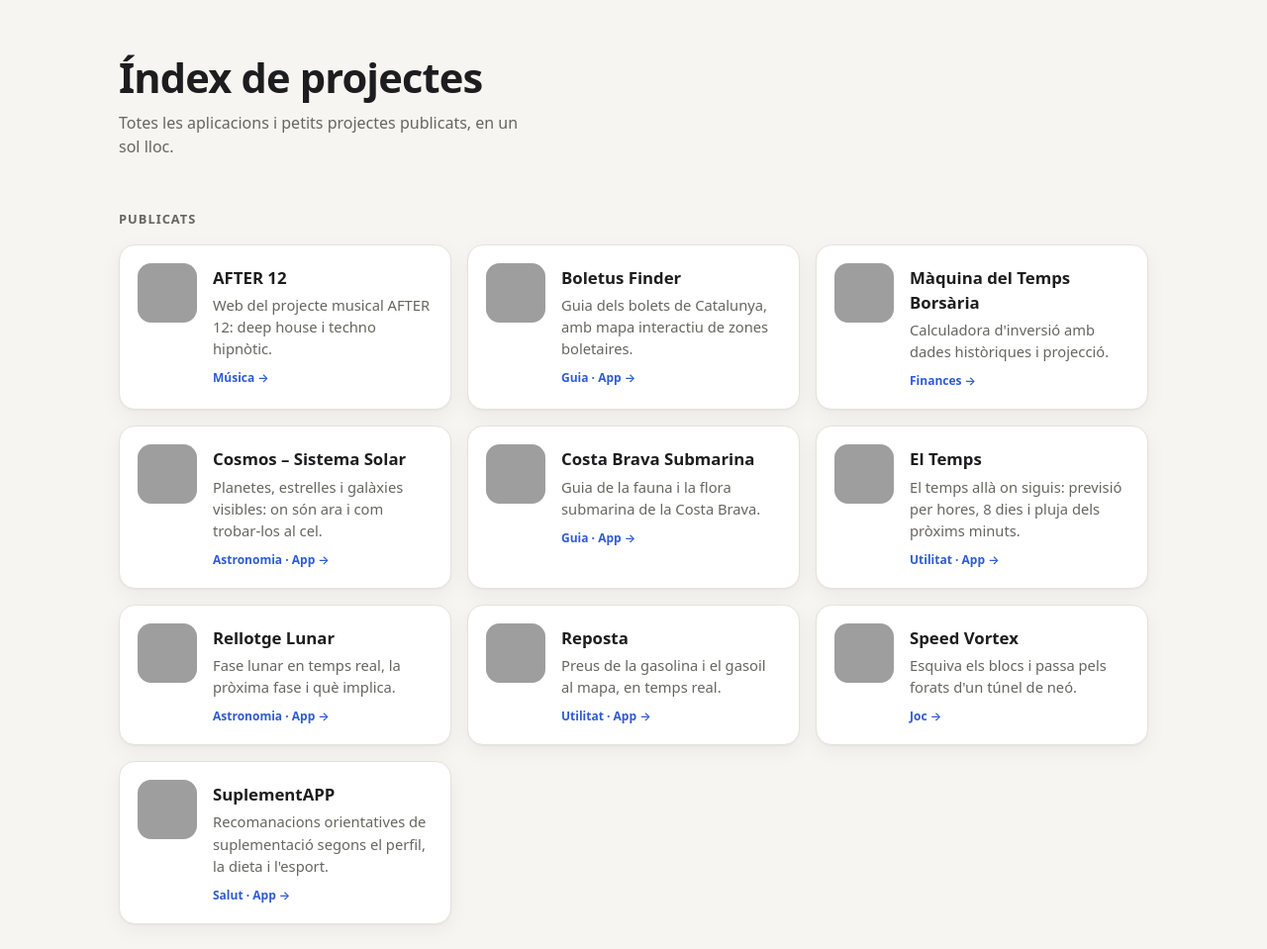
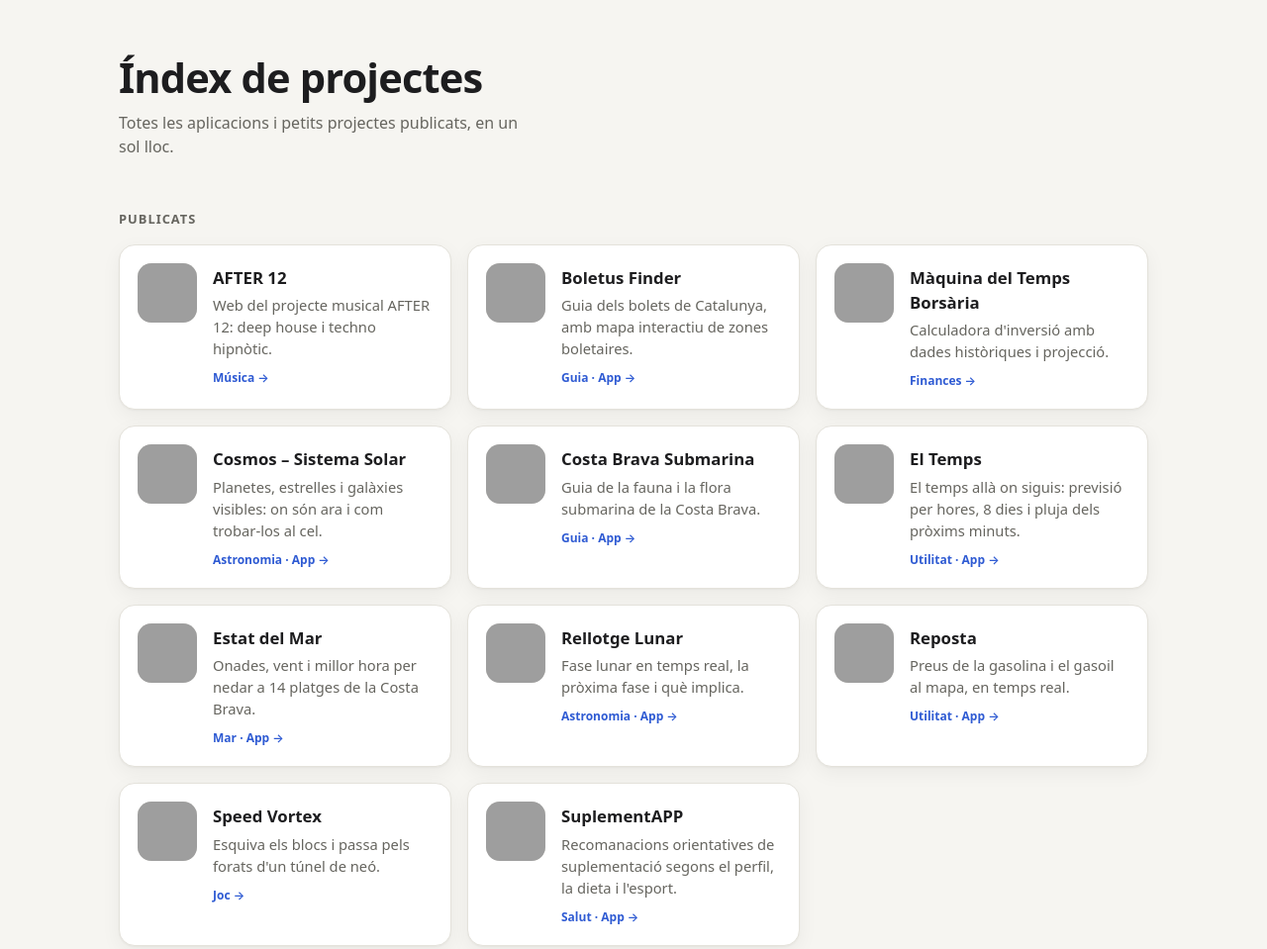
Before and after one commit to dddaviddd777/dddaviddd777.github.io, a plain HTML site: page index.html in a window 1280 px wide. Shown: the top 959 px of the page at 99% size. Drawn offline with Linux system fonts and the light colour scheme; grey boxes are pictures that could not be loaded.

Commit message:
Afegeix Estat del Mar a l'índex
Co-Authored-By: Claude Opus 5.5 <noreply@anthropic.com>

```diff
--- a/index.html
+++ b/index.html
@@ -119,6 +119,8 @@
       desc: "Guia de la fauna i la flora submarina de la Costa Brava.", tag: "Guia · App" },
     { name: "El Temps", path: "el-temps/", logo: "el-temps/icons/icon-192.png",
       desc: "El temps allà on siguis: previsió per hores, 8 dies i pluja dels pròxims minuts.", tag: "Utilitat · App" },
+    { name: "Estat del Mar", path: "estat-del-mar/", logo: "estat-del-mar/icons/icon-192.png",
+      desc: "Onades, vent i millor hora per nedar a 14 platges de la Costa Brava.", tag: "Mar · App" },
     { name: "Rellotge Lunar", path: "Rellotge-Lunar/", logo: "Rellotge-Lunar/icona-192.png",
       desc: "Fase lunar en temps real, la pròxima fase i què implica.", tag: "Astronomia · App" },
     { name: "Reposta", path: "reposta/", logo: "reposta/icons/icon-192.png",
```
